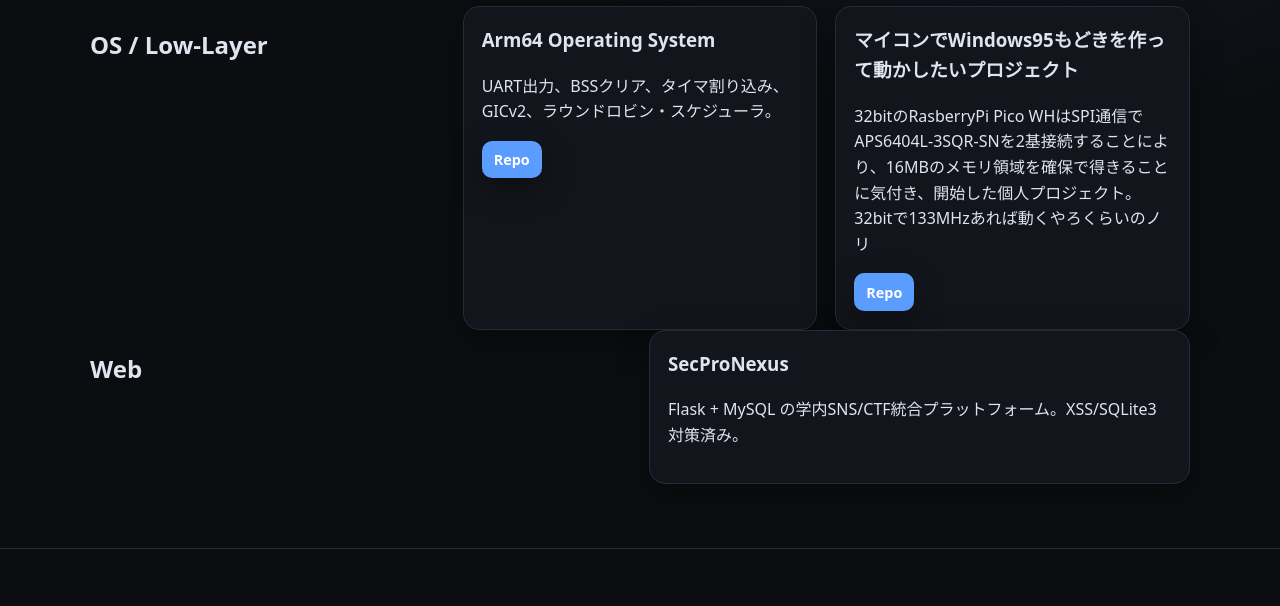
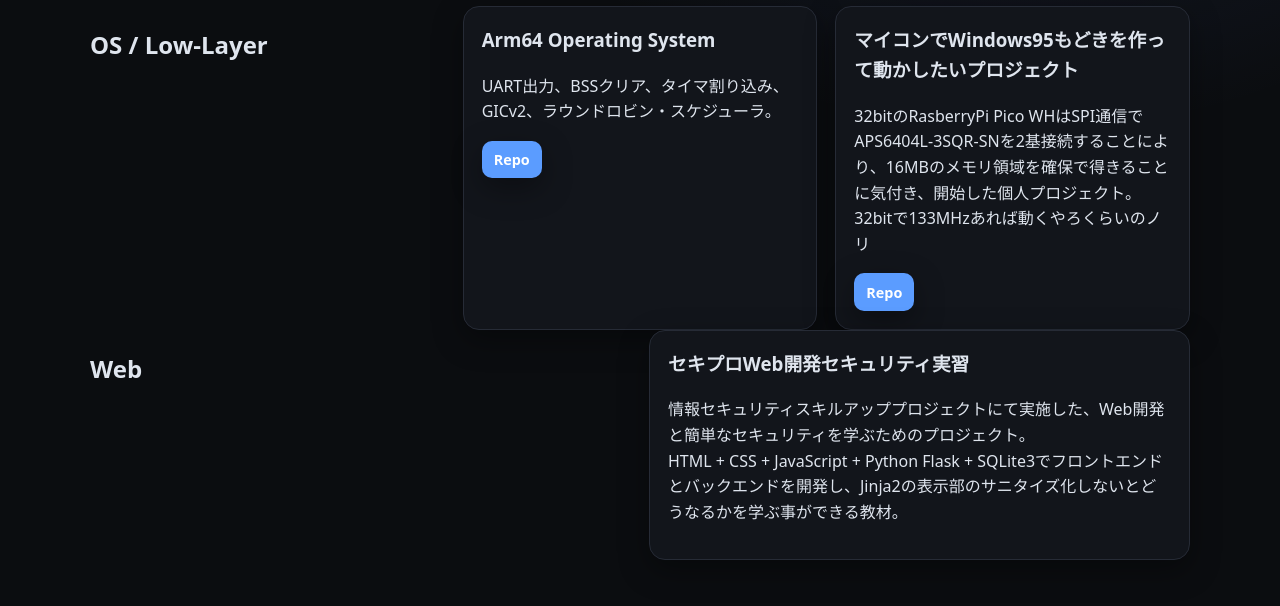
Before and after one commit to Tachi-Shin/Tachi-Shin.github.io, a plain HTML site: page projects.html in a window 1280 px wide. Shown: the part 184-790 px from the top of the page. Drawn offline with Linux system fonts and the light colour scheme.

Commit message:
project.html

```diff
--- a/projects.html
+++ b/projects.html
@@ -31,8 +31,8 @@
     <section id="web" class="grid cards reveal">
       <h2>Web</h2>
       <article class="card">
-        <h3>SecProNexus</h3>
-        <p>Flask + MySQL の学内SNS/CTF統合プラットフォーム。XSS/SQLite3対策済み。</p>
+        <h3>セキプロWeb開発セキュリティ実習</h3>
+        <p>情報セキュリティスキルアッププロジェクトにて実施した、Web開発と簡単なセキュリティを学ぶためのプロジェクト。<br>HTML + CSS + JavaScript + Python Flask + SQLite3でフロントエンドとバックエンドを開発し、Jinja2の表示部のサニタイズ化しないとどうなるかを学ぶ事ができる教材。</p>
       </article>
     </section>
   </main>
```
